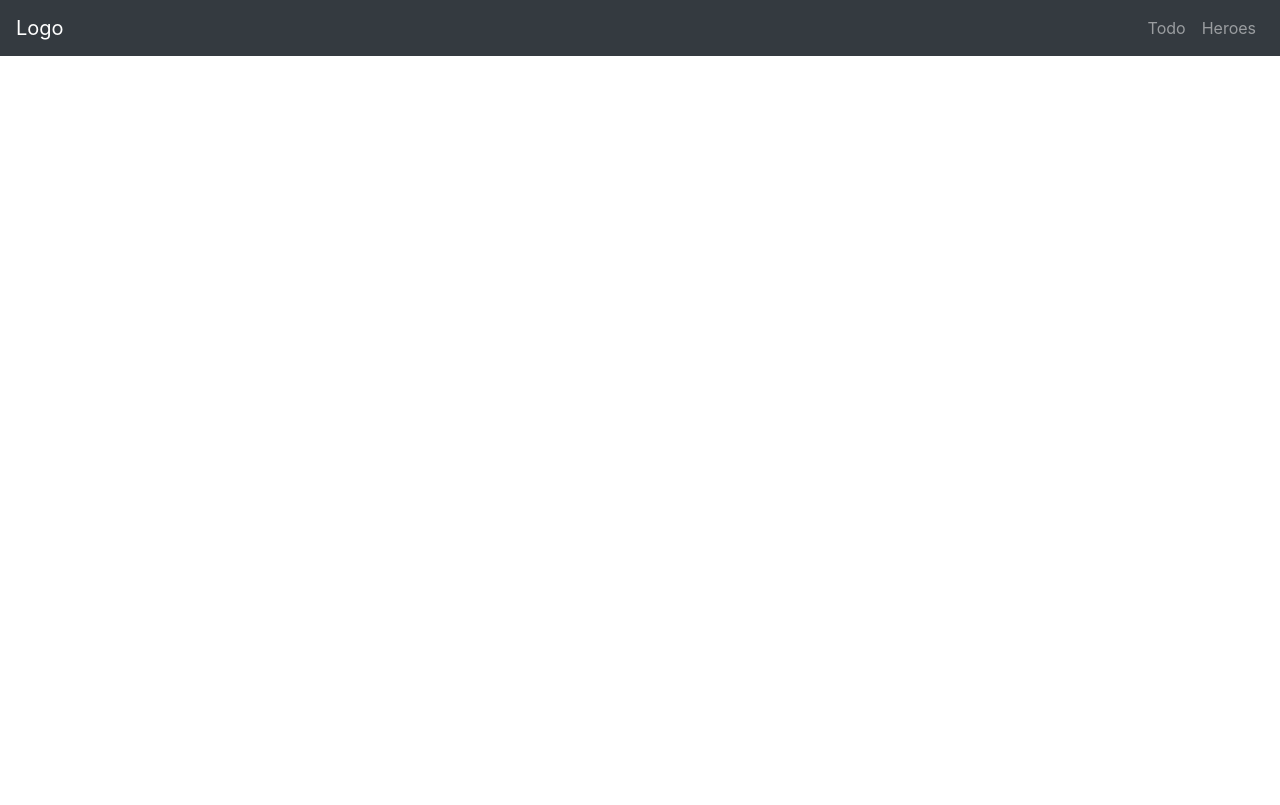
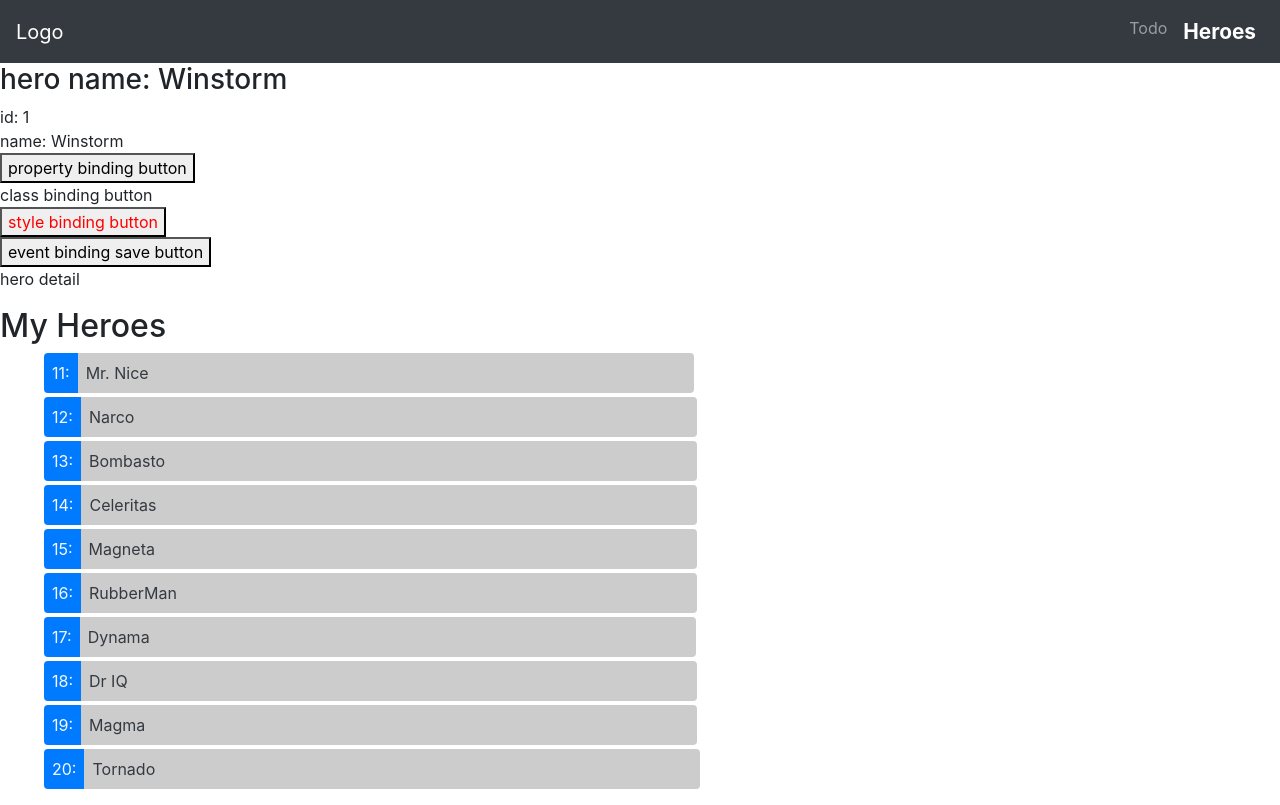
Before and after one commit to cgj1789/newdir, an Angular app: page /heroes/1 in a window 1280 px wide. Before the commit this address led to /. Built offline with nearby package versions, Linux system fonts and the light colour scheme.

Commit message:
부모 자식 간의 라우팅

```diff
--- a/src/app/heroes/heroes.component.html
+++ b/src/app/heroes/heroes.component.html
@@ -22,11 +22,13 @@
   <button (click)="onSave($event)">event binding save button</button>
 </div>
 
+<router-outlet></router-outlet>
+
 <h2>My Heroes</h2>
 <ul>
   <li class="d-flex m-1" [class.selected]="hero === selectedHero"
       *ngFor="let hero of heroes" (click)="selectedHero = hero"
-      routerLink="/detail/{{hero.id}}">
+      routerLink="/heroes/{{hero.id}}">
     <span class="rounded-left p-2 bg-primary text-light">{{hero.id}}:</span>
     <div class="rounded-right p-2 bg-light text-dark w-50">{{hero.name}}</div>
   </li>
@@ -34,4 +36,4 @@
 
 <!--detail view-->
 
-<app-hero-detail [selectedHero]="selectedHero"></app-hero-detail>
+<!--<app-hero-detail [selectedHero]="selectedHero"></app-hero-detail>-->
```
Also changed, not shown: src/app/app.module.ts (+4 -3 lines).
